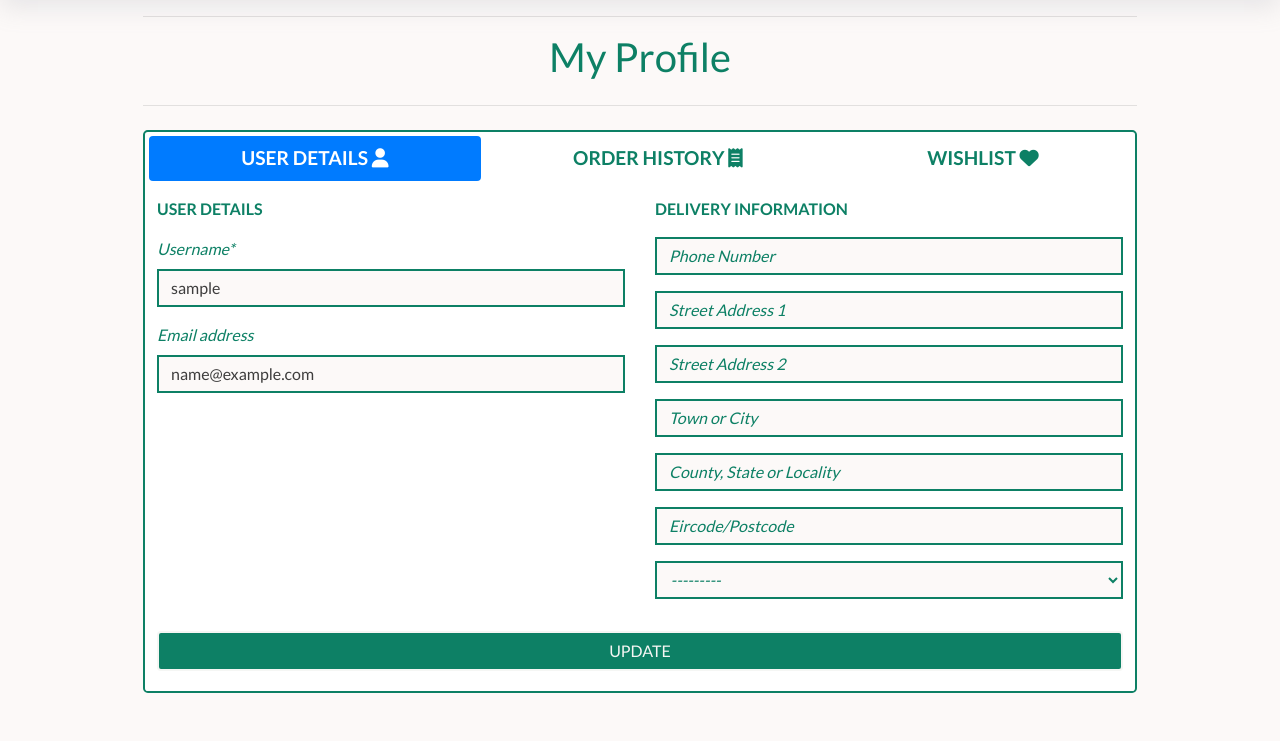
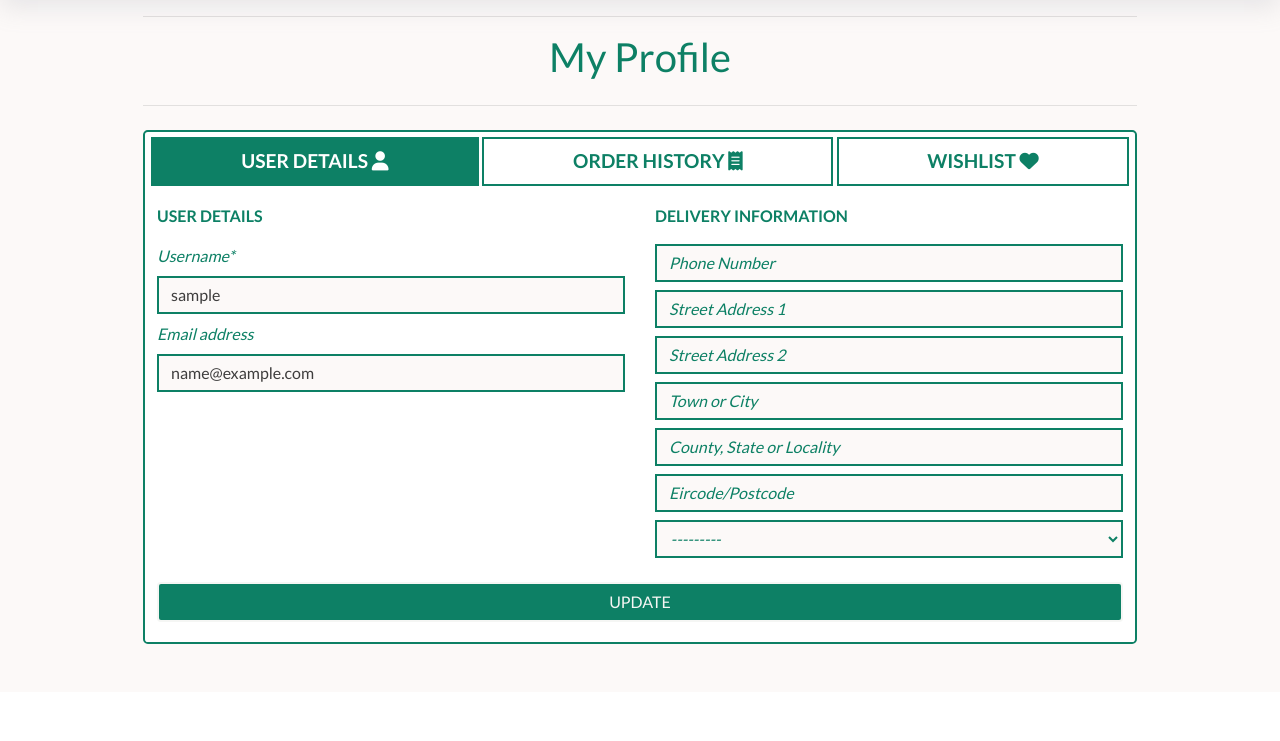
Before and after one commit to seanf316/PC-Haven, a Django app: page /profile/ in a window 1280 px wide. Shown: the part 141-882 px from the top of the page. After the commit the page ends 785 px from the top, so only its background shows below. Run offline with Django 3.2, Linux system fonts and the light colour scheme; the visitor is signed in with stand-in values (Sample User, id 1); data comes from the database, SQL or seed files in the repository; data that the repository does not hold is empty; parts of the project's set-up code (start-up, migrations or seed data) failed here and were passed over; some libraries are stand-ins or nearby versions.

Commit message:
Profile css updated

```diff
--- a/profiles/static/profiles/css/profiles.css
+++ b/profiles/static/profiles/css/profiles.css
@@ -6,6 +6,11 @@
     --primary-text: #3e3d3d;
 }
 
+/* ------------------------------------ Profile Forms ------------------------------------ */
+
+.profile .form-group {
+    margin-bottom: .5rem;
+}
 
 .profile input {
     border-radius: 0;
@@ -17,6 +22,7 @@
 .profile label {
     color: var(--bg-green);
     font-style: italic;
+    margin-top: -1rem;
 }
 
 .profile input:focus,
@@ -31,7 +37,6 @@
     color: var(--bg-green);
     font-style: italic;
 }
-
 
 .profile select {
     border-radius: 0;
@@ -48,3 +53,48 @@
     border: 2px solid var(--bg-green);
     background-color: var(--bg-offwhite);
 }
+
+.order-history {
+    max-height: 416px;
+    /* height of profile form + submit button */
+    overflow-y: auto;
+}
+
+/* ------------------------------------ Profile Tabs ------------------------------------ */
+
+.profile .nav-item {
+    background-color: var(--bg-white);
+    border: 2px solid var(--bg-green);
+    font-weight: 700;
+    margin: .1rem .1rem;
+    width: 100%;
+}
+
+.profile .nav-item .active {
+    background-color: var(--bg-green);
+    font-weight: 700;
+    margin: .1rem .1rem;
+    border-radius: 0;
+}
+
+.order-number {
+    word-break: break-all;
+    color: var(--primary-text);
+    text-decoration: underline;
+    text-underline-offset: .2rem;
+}
+
+.order-number:hover {
+    font-style: italic;
+    font-weight: bold;
+    color: var(--bg-green);
+}
+
+/* ------------------------------------ Profile Media Queries ------------------------------------ */
+
+@media screen and (min-width: 768px) {
+
+    .profile .nav-item {
+        width: fit-content;
+    }
+}
```
